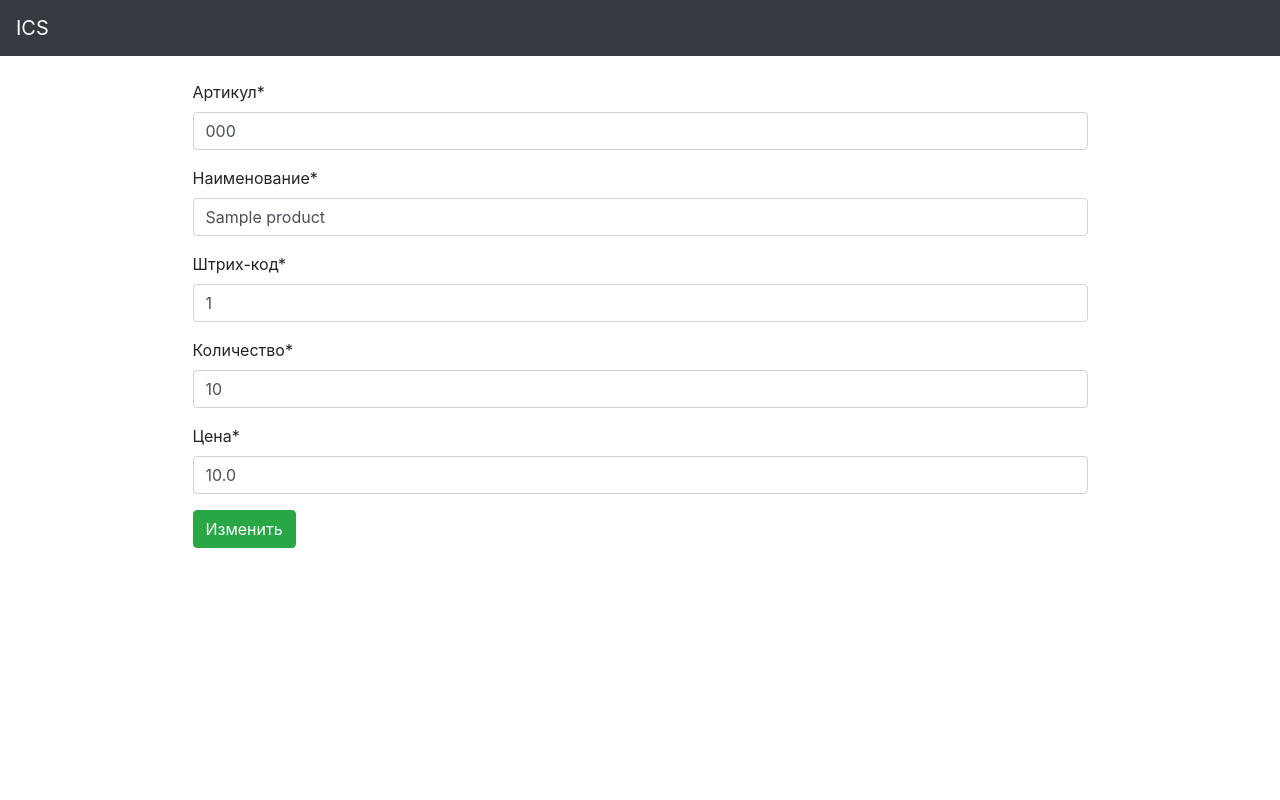
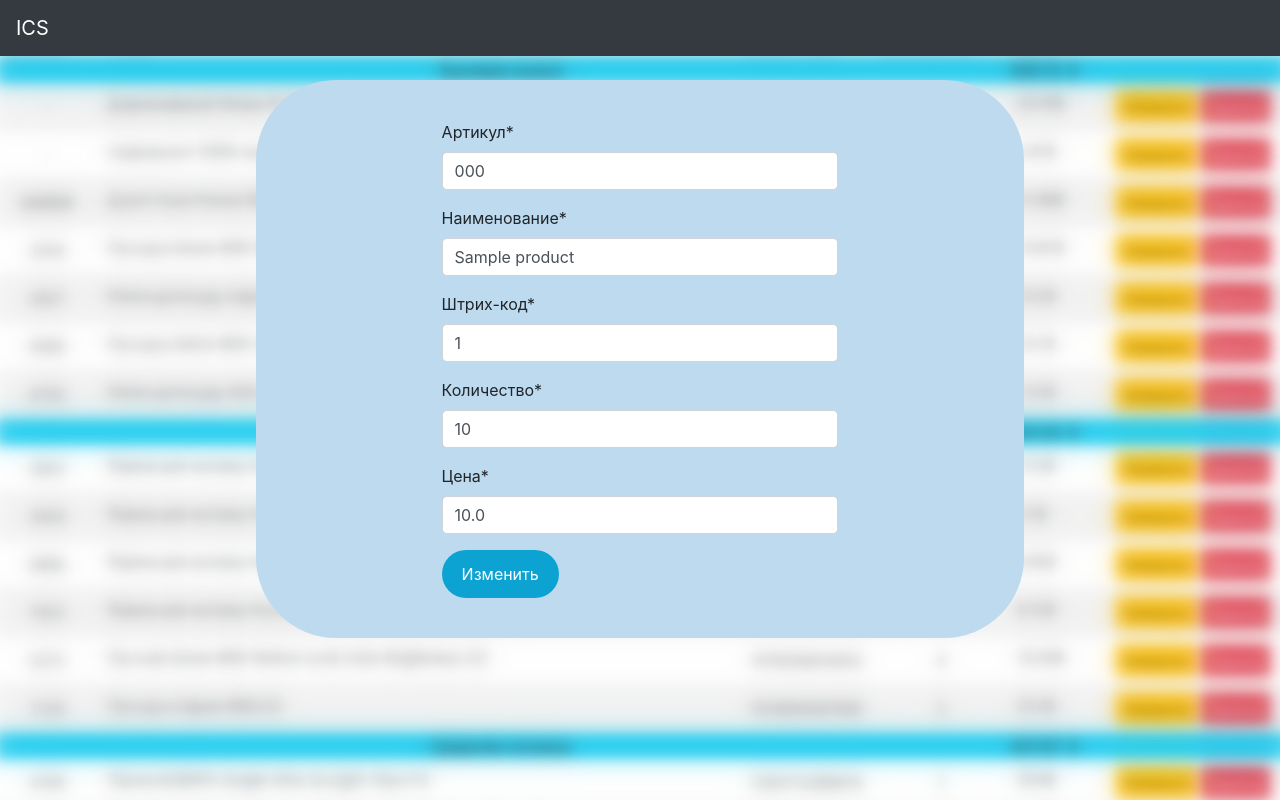
Before and after one commit to NightCourier/inventory-control-system, a Django app: page /products/update/1/1/1 in a window 1280 px wide. Run offline with Django 3.2, Linux system fonts and the light colour scheme; a user stored in the database is signed in; tables that the repository leaves empty hold one stand-in row (values such as "Sample post"); some libraries are stand-ins or nearby versions.

Commit message:
update style for upd form

```diff
--- a/templates/ics/product_update_form.html
+++ b/templates/ics/product_update_form.html
@@ -9,4 +9,27 @@
             <button type="submit" class="btn btn-success">Изменить</button>
         </form>
     </div>
+
+    <style>
+        body {
+            background: url("/static/ics/images/imgonline-com-ua-Blur-jLrAHKFLtuz.jpg") no-repeat center center fixed;
+        }
+        /* Style the submit button with a specific background color etc */
+        button[type=submit] {
+            background-color: #0ca3d2;
+            color: white;
+            padding: 12px 20px;
+            border: none;
+            border-radius: 4em;
+            cursor: pointer;
+        }
+
+        /* Add a background color and some padding around the form */
+        .container {
+            border-radius: 5em;
+            background-color: #bddaef;
+            width: 60%;
+            padding: 20px;
+        }
+    </style>
 {% endblock %}
```
